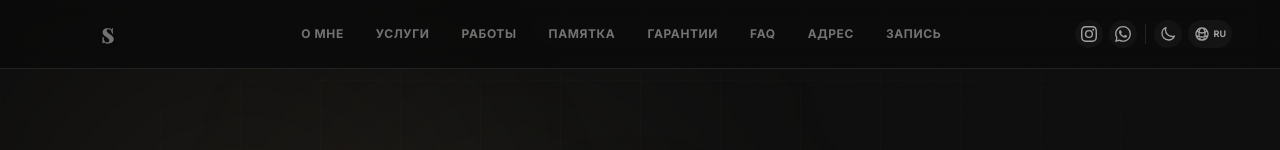
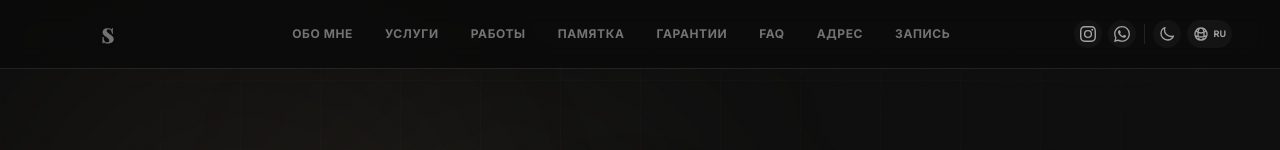
Before and after one commit to COMBINATORR/Nail-Master, a React (Vite) app: page / in a window 1280 px wide. Shown: the top 150 px of the page. Built offline with nearby package versions, Linux system fonts and the light colour scheme; a web font is replaced by a local one.

Commit message:
fix: change navigation link label from 'О мне' to 'Обо мне' in Russian translation

```diff
--- a/src/App.jsx
+++ b/src/App.jsx
@@ -1310,7 +1310,7 @@ export default function App() {
           <nav className="hidden lg:flex items-center gap-8">
             {['#trust','#services','#portfolio','#care-guide','#guarantees','#faq','#location','#appointment-form'].map((href, i) => {
               const labels = {
-                ru: ['О мне','Услуги','Работы','Памятка','Гарантии','FAQ','Адрес','Запись'],
+                ru: ['Обо мне','Услуги','Работы','Памятка','Гарантии','FAQ','Адрес','Запись'],
                 kk: ['Мен туралы','Қызметтер','Жұмыстар','Күтім','Кепілдіктер','FAQ','Мекен-жай','Жазылу'],
                 en: ['About me','Services','Works','Aftercare','Guarantees','FAQ','Address','Booking']
               };
@@ -2232,7 +2232,7 @@ export default function App() {
               <nav className="flex flex-col gap-6">
                 {['#trust','#services','#portfolio','#care-guide','#guarantees','#faq','#location','#appointment-form'].map((href, i) => {
                   const labels = {
-                    ru: ['О мне','Услуги','Работы','Памятка','Гарантии','FAQ','Адрес','Запись'],
+                    ru: ['Обо мне','Услуги','Работы','Памятка','Гарантии','FAQ','Адрес','Запись'],
                     kk: ['Мен туралы','Қызметтер','Жұмыстар','Күтім','Кепілдіктер','FAQ','Мекен-жай','Жазылу'],
                     en: ['About me','Services','Works','Aftercare','Guarantees','FAQ','Address','Booking']
                   };
```
